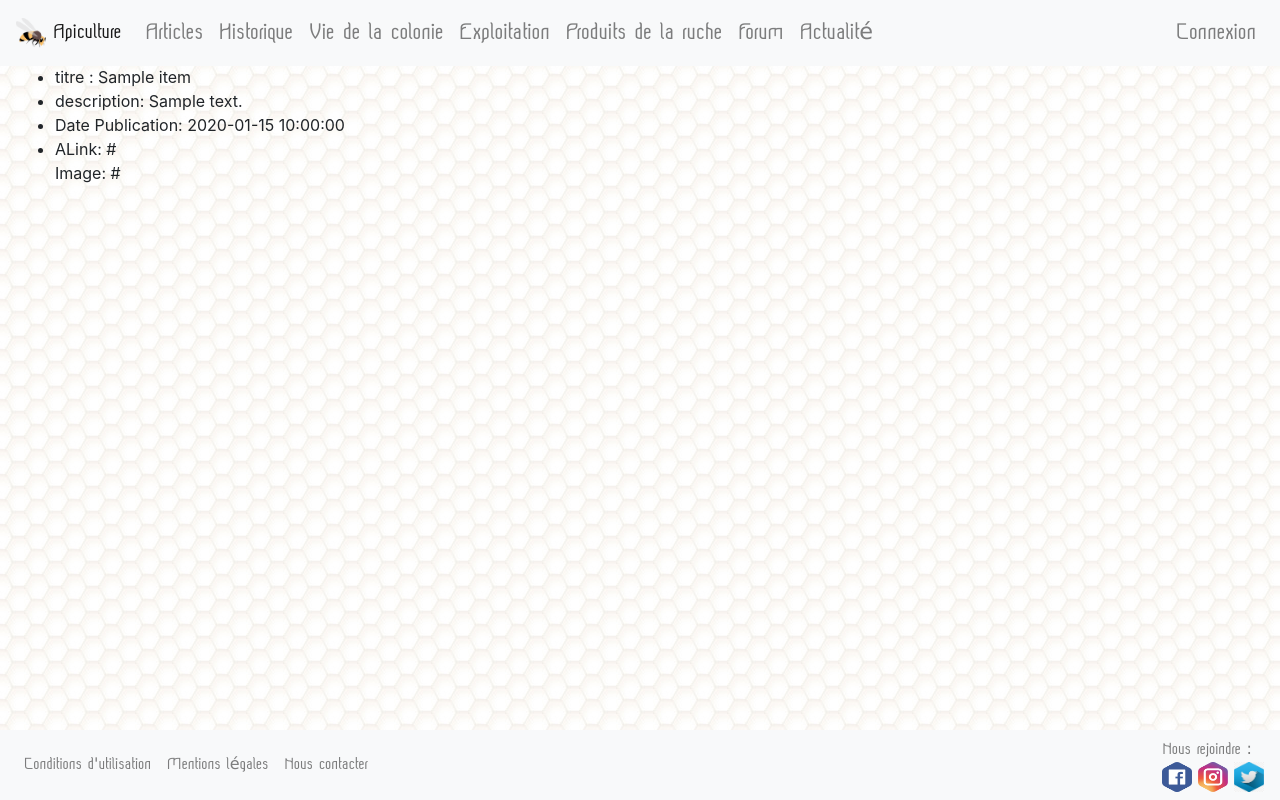
After one commit to Luc-Leveque/site-apiculture, a Symfony app: template templates/actualite/index.html.twig in a window 1280 px wide. The commit adds this page. Run offline with Twig, Linux system fonts and the light colour scheme; the template is opened without the code that fills it: most values are stand-ins (such as "Sample title", 1, 10 or a date in 2020); some libraries are stand-ins or nearby versions.

Commit message:
Flux Actualités

```diff
--- a/document/flux.txt
+++ b/document/flux.txt
@@ -1 +1,5 @@
 https://avosruches.com/index.php/category/lactualite-apicole/feed/
+
+https://www.unaf-apiculture.info/spip.php?page=backend
+
+http://plus.lefigaro.fr/tag/apiculture/rss.xml
--- /dev/null
+++ b/templates/actualite/index.html.twig
@@ -0,0 +1,20 @@
+{% extends 'base.html.twig' %}
+
+{% block title %}Hello {{ controller_name }}!{% endblock %}
+
+{% block body %}
+
+{% for article in articles.channel.item %}
+            <artcicles>
+                <ul>
+                    <li>titre : {{article.title}}</li>
+                    <li>description: {{article.description}}</li>
+                    <li>Date Publication: {{article.pubDate}}</li>
+                    <li>ALink: {{article.link}}</li>
+                    {% if article.enclosure is defined %}
+                        Image: {{article.enclosure.attributes.url }}
+                    {% endif %}
+                </ul>
+            </artcicles>
+        {% endfor %}
+{% endblock %}
--- a/templates/base.html.twig
+++ b/templates/base.html.twig
@@ -36,6 +36,9 @@
                     </li>
                     <li class="nav-item">
                         <a class="nav-link" href="{{ path('forum') }}">Forum</a>
+                    </li>
+                    <li class="nav-item">
+                        <a class="nav-link" href="{{ path('actualite') }}">Actualité</a>
                     </li>
                 </ul>
                 <ul class="navbar-nav">
--- a/templates/forum/show.html.twig
+++ b/templates/forum/show.html.twig
@@ -37,10 +37,9 @@
             </div>
             {% if app.user %}
                         {% if app.user.level == 2  %}
-                        <a href="{{ path('delete_post', {'id': post.id}) }}" >Supprimer ce post</a>
+                        <a href="{{ path('delete_post', {'id': post.id ,'topic': topic.id}) }}" >Supprimer ce post</a>
                         {% elseif app.user.id == post.author.id %}
-                        <a href="{{ path('edit_post', {'id': post.id}) }}" >Modifer mon post</a><br />
-                        <a href="{{ path('delete_post', {'id': post.id}) }}" >Supprimer mon post</a>
+                        <a href="{{ path('delete_post', {'id': post.id ,'topic': topic.id}) }}" >Supprimer mon post</a>
                         {% endif %}
                     {% endif %}
 
```
Also changed, not shown: src/Controller/ActualiteController.php (added, +30 -0 lines).
